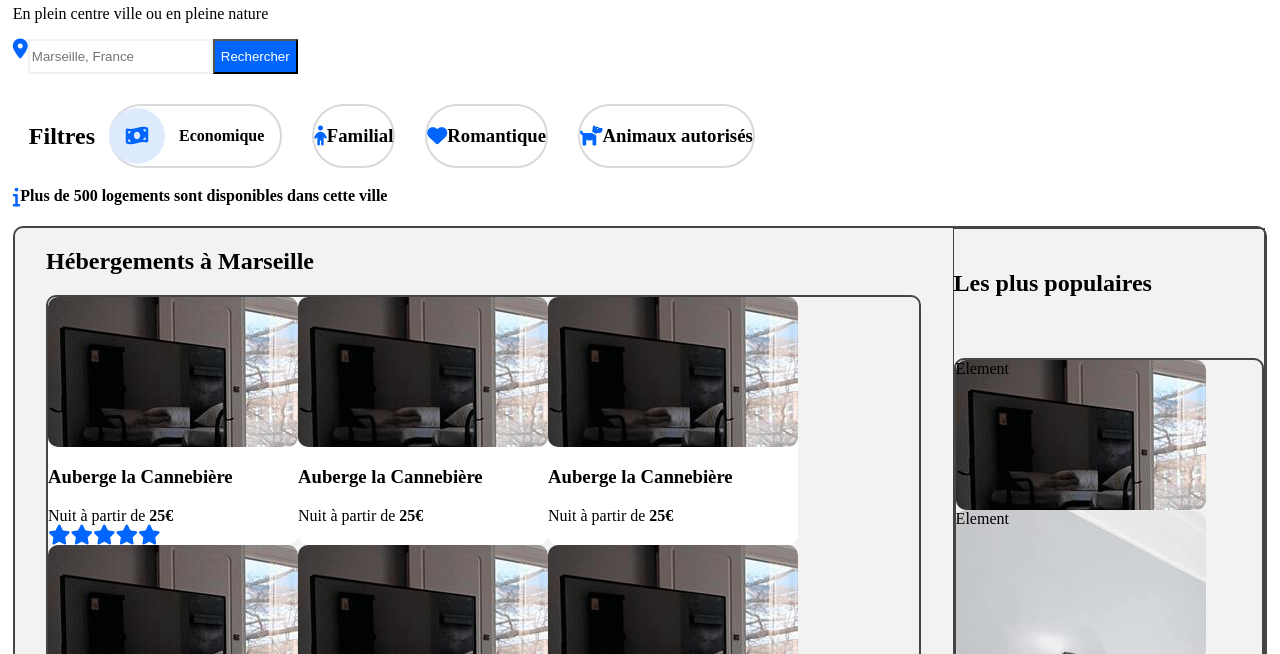
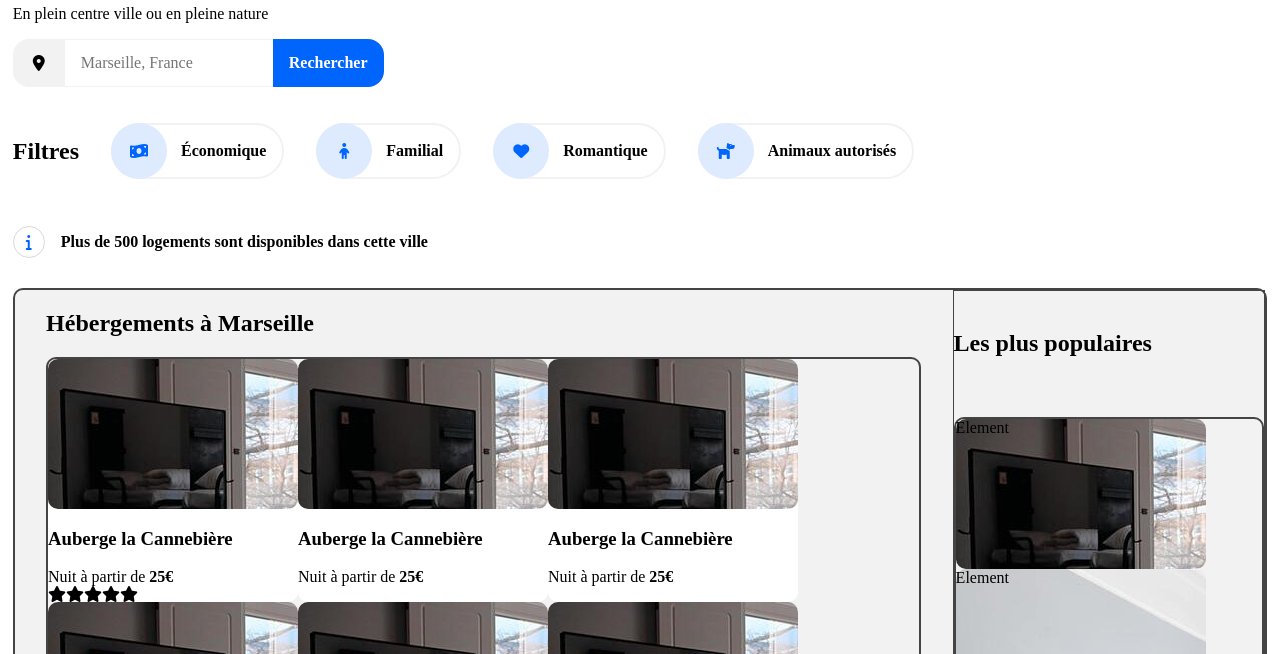
Before and after one commit to HilalAmeziane/AmezianeHilal_04.11.2020_2, a plain HTML site: page index.html in a window 1280 px wide. Shown: the part 146-800 px from the top of the page. Drawn offline with Linux system fonts and the light colour scheme.

Commit message:
Modification apparence filtres ainsi que la zone de recherche

```diff
--- a/index.html
+++ b/index.html
@@ -22,46 +22,52 @@
 		<h1 class="rechercheTitre">Trouvez votre hébergement pour des vacances de rêve </h1>
         <p class="rechercheTitreSousTitre">En plein centre ville ou en pleine nature</p>
 
-		<div>
-			<span id="mapsIcon">
+		<form class="searchForm" action="" method="GET">
+			<span class="searchFormIcon">
 				<i class="fas fa-map-marker-alt"></i>
 			</span>
-			<div id="textFieldSearch">
-				<input type="text" placeholder="Marseille, France" id="fPosition">
-				<br>
-			</div>
-			<div id="btnSearch">
-				<button type="button" id=btnSearch>Rechercher</button>
-			</div>
-        </div>
+			<input class="searchFormInput" placeholder="Marseille, France">
+				<button class="searchFormButton">Rechercher</button>
+        </form>
 
 		<div id="filtreRecherche">
-        <h2 class="filtreRechercheTitre">Filtres</h2>
-        <div id="divIcon">
-			<div id="filtreRechercheIconeBillet">
+		<h2 class="searchFiltersTitle">Filtres</h2>
+
+        <div class="searchFiltersResult">
+			<div class="searchFiltersIcon">
 				<i class="fas fa-money-bill-wave"></i>
 			</div>
-            <span class="filtreRechercheTitre">Economique</span>
-        </div>
-
-        <div id="divIcon">
-            <i class="fas fa-child"></i>
-            <h3>Familial</h3>
-        </div>
-        <div id="divIcon">
-            <i class="fas fa-heart"></i>
-            <h3>Romantique</h3>
-        </div>
-        <div id="divIcon">
-            <i class="fas fa-dog"></i>
-            <h3>Animaux autorisés</h3>
-        </div>
+            <span class="searchFiltersTitleIcon">Économique</span>
 		</div>
 
-		<div id="iconLogements">
-			<i class="fas fa-info"></i>
+		<div class="searchFiltersResult">
+			<div class="searchFiltersIcon">
+				<i class="fas fa-child"></i>
+			</div>
+            <span class="searchFiltersTitleIcon">Familial</span>
+		</div>
+
+		<div class="searchFiltersResult">
+			<div class="searchFiltersIcon">
+				<i class="fas fa-heart"></i>
+			</div>
+            <span class="searchFiltersTitleIcon">Romantique</span>
+		</div>
+
+		<div class="searchFiltersResult">
+			<div class="searchFiltersIcon">
+				<i class="fas fa-dog"></i>
+			</div>
+            <span class="searchFiltersTitleIcon">Animaux autorisés</span>
+        </div>
+	</div>
+
+	<div class="searchResult">
+			<div class ="searchResultIcon">
+				<i class="fas fa-info"></i>
+			</div>
 			<h4>Plus de 500 logements sont disponibles dans cette ville</h4>
-        </div>
+	</div>
 
 		<div>
 			<div id="conteneur">
--- a/style.css
+++ b/style.css
@@ -29,6 +29,13 @@ body{
 	border-top: 3px solid #ffffff;
 	font-weight: 600;
 }
+
+#searchResult{
+	display: flex;
+    align-items: center;
+    margin: 1rem 0 2rem 0;
+}
+
 
 .signupButton{
 	font-weight: 800;
@@ -109,21 +116,20 @@ header
 /* Modifications d'ensemble */
 i.fas
 {
-	font-size: 20px;
-	color:#0065FC;
-    border-radius: 50%;
     float: left;
 }
 
-#mapsIcon
+.searchFormIcon
 {
 	background-color: #F2F2F2;
+    padding: 1rem 1.25rem;
+    border-radius: 1rem 0 0 1rem;
+    text-align: center;
 }
 
 
-#textFieldSearch{
-    float: left;
-}
+
+
 
 i.fas.fa-map-marker-alt {
 	font-weight: 900;
@@ -135,40 +141,52 @@ input#fPosition {
     border-color: #F2F2F2;
 }
 
-button#btnSearch {
-    height: 35px;
-    background-color: #0065FC;
+.searchFormButton {
+	background-color: #0065FC;
     color: white;
-    cursor: pointer;
+    border: none;
+    border-radius: 0 1rem 1rem 0;
+    padding: 0 1rem;
+    font-size: 1rem;
+	cursor: pointer;
+	font-weight: bold;
+	font-family: "Raleway", "Sans serif";
 }
 
-#divIcon{
-	border: 2px solid #d9d9d9;
-	border-radius: 2rem;
-	display: flex;
-	align-items: center;
-	justify-content: center;
-	margin: -2px;
-	margin-right: 2rem;
-	cursor: pointer;
-	font-weight: bold;
+.searchForm{
+    display: inline-flex;
+    max-width: 100%;
+    overflow: auto;
 }
 
-.filtreRechercheTitre{
-    margin: 0 2rem 1rem 0;
-    display: flex;
-	align-items: center;
-	margin: 0 1rem;
+.searchFormInput{
+	border-top: #F2F2F2 1px solid;
+	border-bottom: #F2F2F2 1px solid;
+	border-right: none;
+    border-left: none;
+    padding: 0 1rem;
+    width: 13rem;
+    font-size: 1rem;
+    font-family: "Raleway", "Sans serif";
 }
 
-.filtreRechercheTitre{
-    margin: 0 2rem 1rem 0;
+
+.searchFiltersResult{
     display: flex;
-	align-items: center;
-	margin: 0 1rem;
+    align-items: center;
+    margin-right: 2rem;
+    border: 2px solid #F2F2F2;
+    border-radius: 2rem;
+    margin-bottom: 1rem;
+	font-weight: bold;
+	cursor: pointer;
 }
 
-#filtreRechercheIconeBillet{
+.searchFiltersResult:hover{
+	background-color: #f3f3f3;
+}
+
+.searchFiltersIcon{
 	display: flex;
     align-items: center;
     justify-content: center;
@@ -178,7 +196,38 @@ button#btnSearch {
     width: 2rem;
     min-height: 3.5rem;
     min-width: 3.5rem;
-    margin: -2px;
+	margin: -2px;
+	color: #0065FC;
+}
+
+.searchResultIcon {
+    height: 2rem;
+    width: 2rem;
+    min-height: 2rem;
+    min-width: 2rem;
+    border: solid 1px #d9d9d9;
+    border-radius: 100%;
+    display: flex;
+    align-items: center;
+    justify-content: center;
+	margin-right: 1rem;
+	color: #0065FC;
+}
+
+.searchResult{
+	display: flex;
+	align-items: center;
+	margin: 1rem 0 1rem 0;
+}
+
+.searchFiltersTitle{
+	margin: 0 2rem 1rem 0;
+	display: flex;
+	align-items: center;
+}
+
+.searchFiltersTitleIcon{
+	margin: 0 1rem;
 }
 /* Elements du premier conteneur*/
 #conteneur
```
